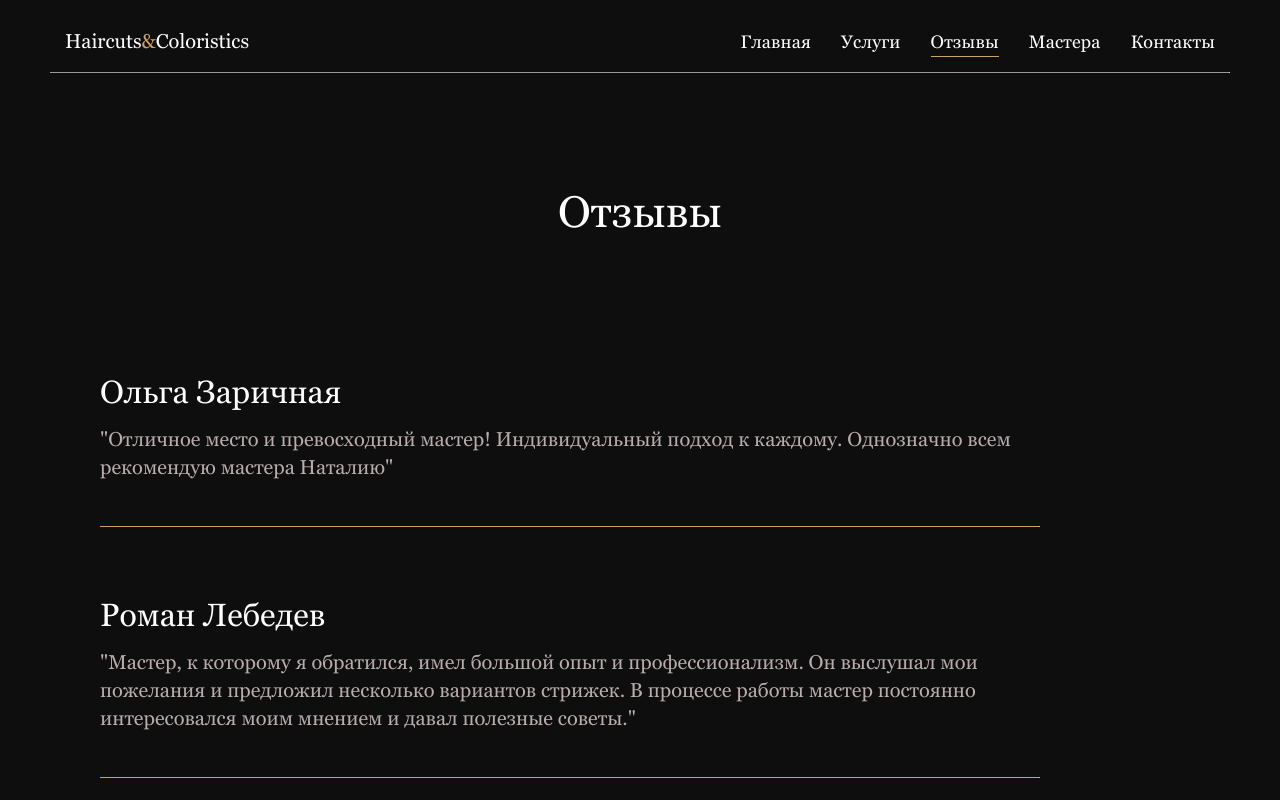
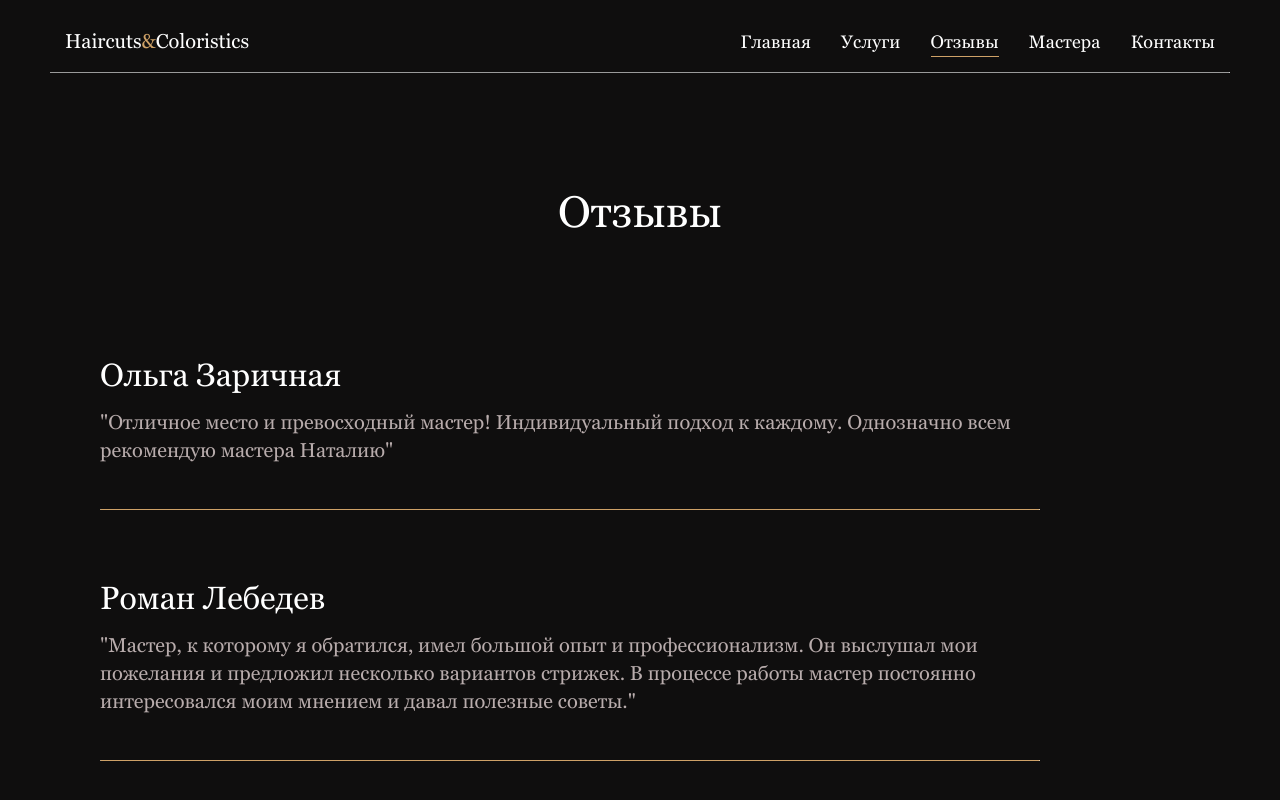
Before and after one commit to Lizok-Tikhonova/diplom-react, a React (Create React App) app: page /reviews in a window 1280 px wide. Shown: the top 800 px of the page. Built offline with nearby package versions, Linux system fonts and the light colour scheme.

Commit message:
улучшенная иерархия

```diff
--- a/src/pages/Reviews/Reviews.module.css
+++ b/src/pages/Reviews/Reviews.module.css
@@ -2,7 +2,7 @@
     display: flex;
     flex-direction: column;
     text-align: center;
-    gap: 137px;
+    gap: 120px;
     padding: 0 50px 0 50px;
     height: 1100px;
 }
```
